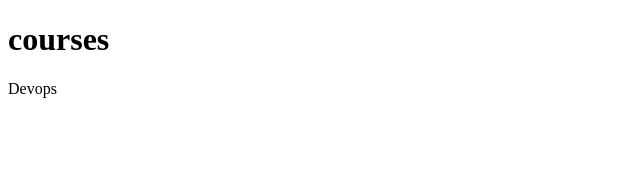
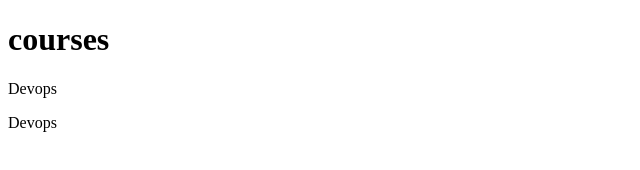
Before and after one commit to Sunil-16/gitclass3, a plain HTML site: page index.html in a window 1280 px wide. Shown: the full height of the page, 0-640 px from the left. Drawn offline with Linux system fonts and the light colour scheme.

Commit message:
2nd commit

```diff
--- a/index.html
+++ b/index.html
@@ -7,6 +7,7 @@
 
 <h1>courses</h1>
 <p>Devops</p>
+<p>Devops</p>
 
 </body>
 </html>
```
